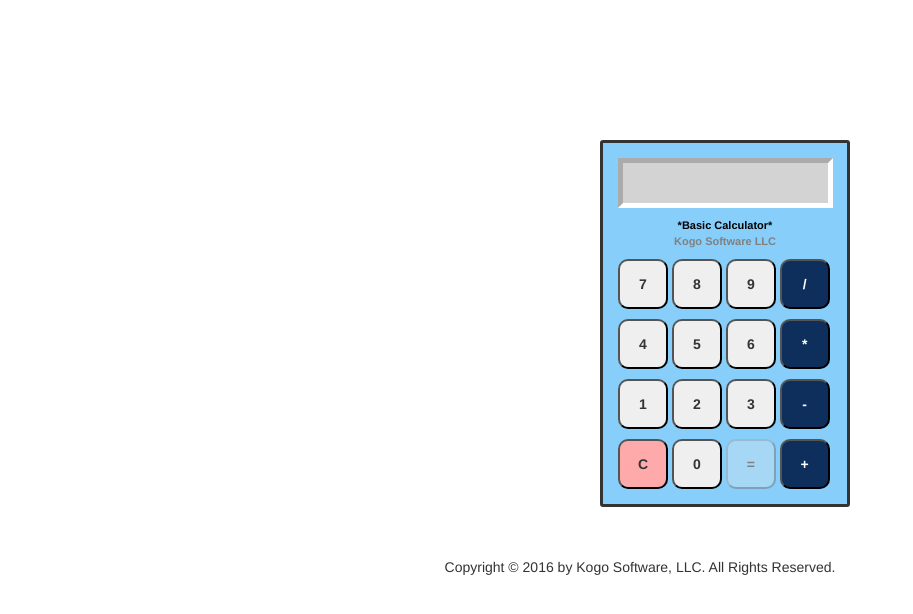
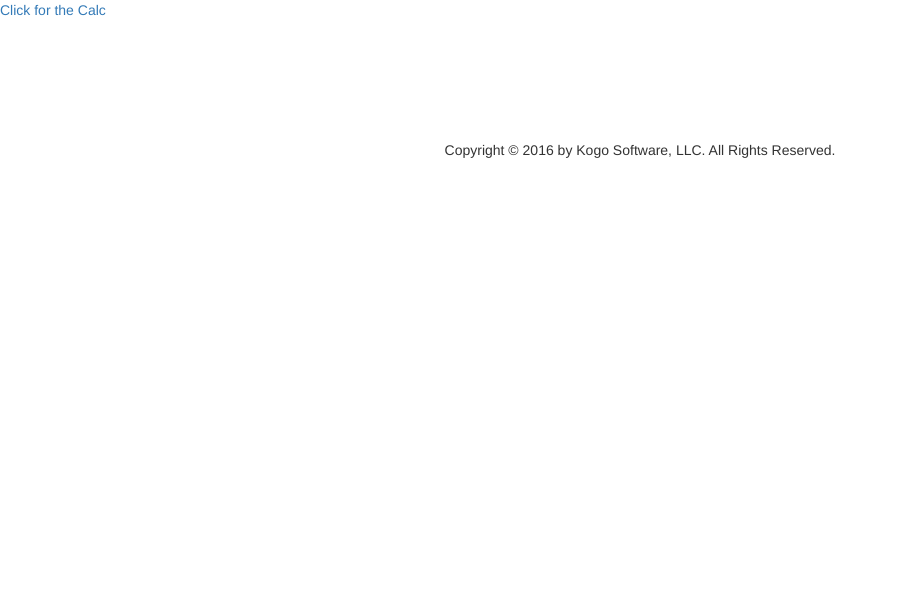
Before and after one commit to thevon1/Tom-s-Journal, a website: page public_html/index.html in a window 1280 px wide. Shown: the whole page, without its empty margins (0-913 px from the left). Drawn offline with nearby package versions, Linux system fonts and the light colour scheme; some packages are replaced by stand-ins of ours.

Commit message:
adding open.window to the calc

```diff
--- a/public_html/calculator.js
+++ b/public_html/calculator.js
@@ -38,3 +38,8 @@ calcApp.controller('calcCtrl', function ($scope) {
     };
 
 });
+
+    var windowProperties = "width=500,height=700,resizable,scrollbars=yes";
+    var windowObjectReference = function openCalc() {
+        window.open("http://localhost/Tom-s-Journal/calculatorHTML.html", "calcWindow", windowProperties);
+    };
--- a/public_html/index.html
+++ b/public_html/index.html
@@ -16,6 +16,10 @@
 
 
 <body class="full-height">
+
+
+
+    <a onclick="windowObjectReference()">Click for the Calc</a>
 
 <!--
 //  ** append / node  / add item to a list and add another element **
@@ -133,49 +137,6 @@
 
 
 
-    <div class="theCalculator" ng-controller="calcCtrl" id="outsideCalcEdge">
-        <div class="calcButtonsrow" id="1stLine">
-            <div id="answerScreen">
-                <span ng-hide="answer">{{leftOperand}}</span>
-                <span ng-hide="answer">{{operator}}</span>
-                <span ng-hide="answer">{{rightOperand}}</span>
-                <span>{{answer}}</span>
-                <span>{{clear}}</span>
-            </div>
-        </div>
-
-        <div class="calcButtonsrow" title="brand" id="brand">
-            <span id="calcBrand">*Basic Calculator*</span><br>
-            <span id="kogoSoftwareLLC">Kogo Software LLC</span>
-        </div>
-        <div class="calcButtonsrow" id="2ndLine">
-            <button id="7" ng-click="setOperand('7')">7</button>
-            <button id="8" ng-click="setOperand('8')">8</button>
-            <button id="9" ng-click="setOperand('9')">9</button>
-            <button id="divideBySign" ng-click="setOperator('/')" class=" operator">/</button>
-        </div>
-        <div class="calcButtonsrow" id="3rdLine">
-            <button id="4" ng-click="setOperand('4')">4</button>
-            <button id="5" ng-click="setOperand('5')">5</button>
-            <button id="6" ng-click="setOperand('6')">6</button>
-            <button id="multiplySign" ng-click="setOperator('*')" class=" operator">*</button>
-        </div>
-        <div class="calcButtonsrow" id="4thLine">
-            <button id="1" ng-click="setOperand('1')">1</button>
-            <button id="2" ng-click="setOperand('2')">2</button>
-            <button id="3" ng-click="setOperand('3')">3</button>
-            <button id="minusSign" ng-click="setOperator('-')" class=" operator">-</button>
-
-        </div>
-        <div class="calcButtonsrow" id="5thLine">
-            <button id="clear" ng-click="setClear('C')">C</button>
-            <button id="0" ng-click="setOperand('0')">0</button>
-            <button id="equalSign" ng-click="getAnswer('=')"
-                    ng-disabled="!leftOperand || !operator || !rightOperand">=</button>
-            <button id="plusSign" ng-click="setOperator('+')" class=" operator">+</button>
-        </div>
-    </div>
-
 
 
 
```
